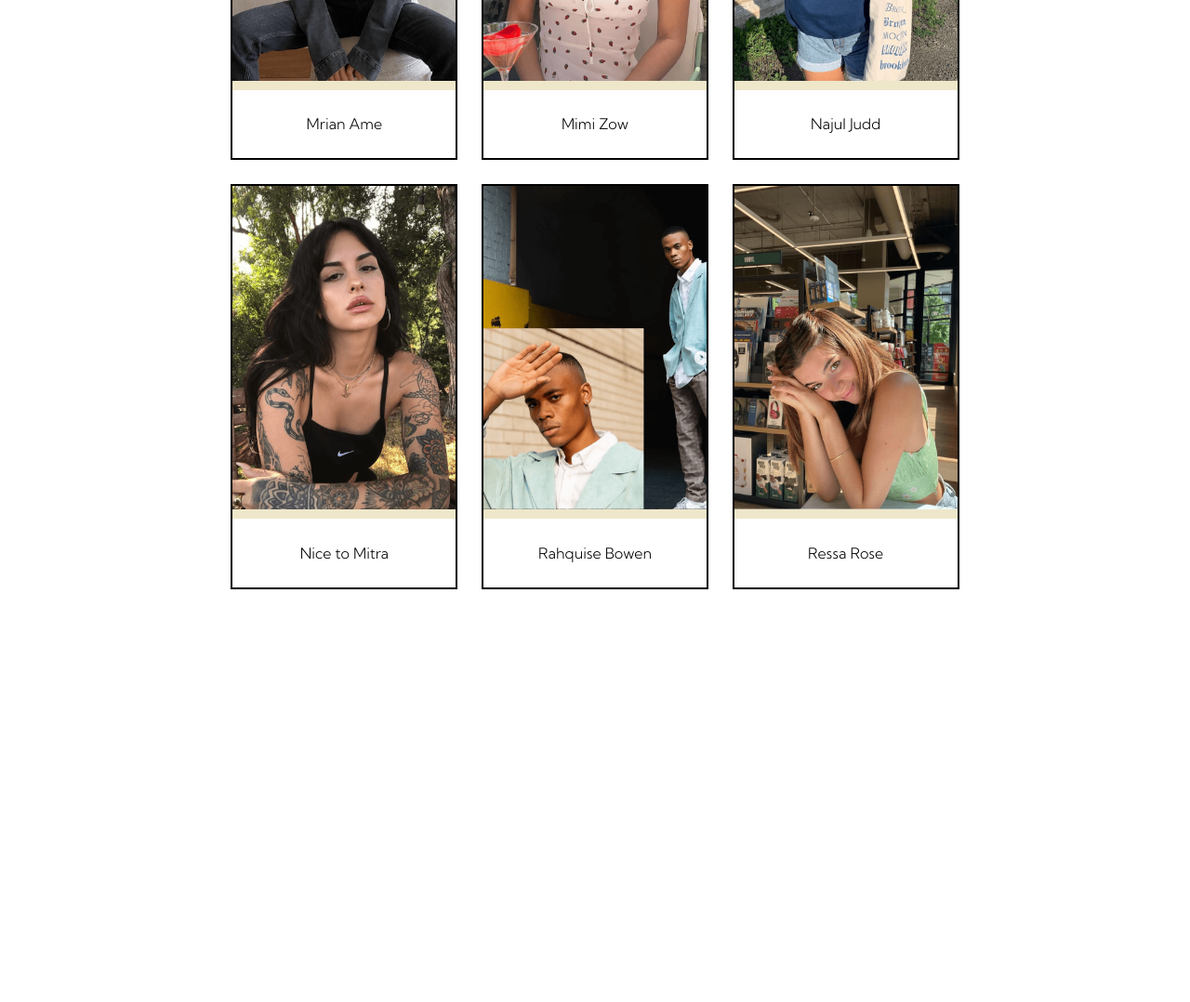
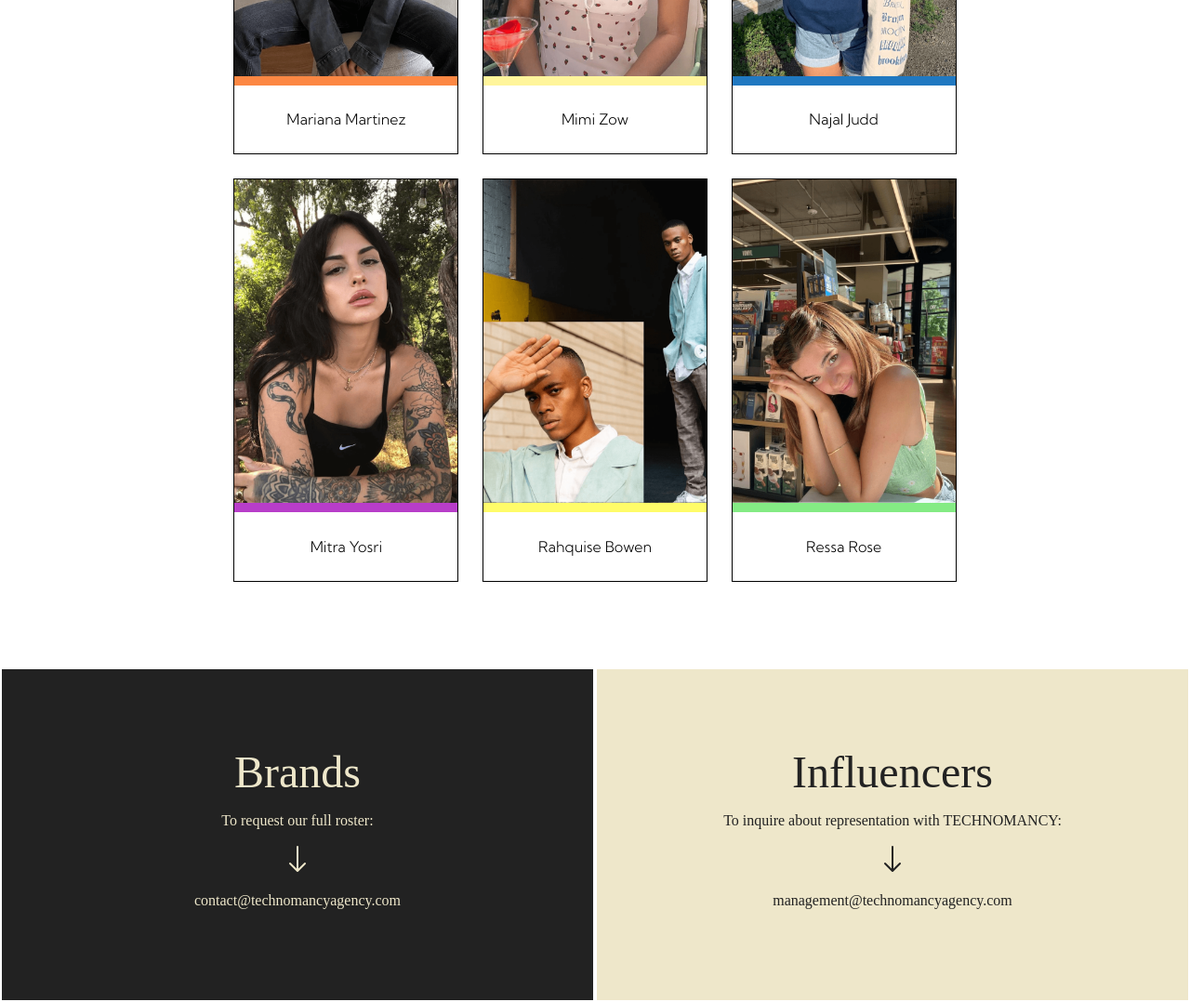
Before and after one commit to SpencerKK/technomancy-agency, a plain HTML site: page talent.html in a window 1280 px wide. Shown: the part 1400-2478 px from the top of the page at 93% size. Before the commit the page ends 2046 px from the top, so only its background shows below. Drawn offline with Linux system fonts and the light colour scheme.

Commit message:
Talent page card border color changed

```diff
--- a/assets/scss/talent/_talent.scss
+++ b/assets/scss/talent/_talent.scss
@@ -13,7 +13,7 @@
         display: flex;
         flex-direction: column;
         align-items: center;
-        border: 2px solid #000;
+        border: 1px solid #000;
         img {
             width: 15em;
         }
--- a/talent.html
+++ b/talent.html
@@ -24,21 +24,21 @@
       <div class="talent">
           <div class="card">
               <img src="assets/images/talent/@allisonho.png" />
-              <div class="name">
+              <div class="name" style="border-top:10px solid lightblue;">
                   <p>Allison Ho</p>
               </div>
-              <p class="instagram">@allisonho</p>
+              <p class="instagram">@alllisonho</p>
           </div>
           <div class="card">
               <img src="assets/images/talent/@amiramoosa.png" />
-              <div class="name">
+              <div class="name" style="border-top:10px solid #6ab04c;">
                   <p>Amira Moosa</p>
               </div>
               <p class="instagram">@amiramoosa</p>
           </div>
           <div class="card">
               <img src="assets/images/talent/@clairemost.png" />
-              <div class="name">
+              <div class="name" style="border-top:10px solid rgb(172, 162, 255);">
                   <p>Claire Most</p>
               </div>
               <p class="instagram">@clairemost</p>
@@ -46,67 +46,110 @@
           <div class="card">
               <img src="assets/images/talent/@hollyeelu.png" />
               <div class="name">
-                  <p>Holly Eelu</p>
+                  <p>Holly Boorman</p>
               </div>
-              <p class="instagram">@hollyeelu</p>
+              <p class="instagram">@hollyleelu</p>
           </div>
           <div class="card">
               <img src="assets/images/talent/@jazzyjordz.png" />
-              <div class="name">
-                  <p>Jazzy Jordan?</p>
+              <div class="name" style="border-top:10px solid rgb(233, 60, 60);">
+                  <p>Jordan Charles</p>
               </div>
               <p class="instagram">@jazzyjordz</p>
           </div>
           <div class="card">
               <img src="assets/images/talent/@madisonelainechertow.png" />
-              <div class="name">
+              <div class="name" style="border-top:10px solid rgb(60, 233, 210);">
                   <p>Madison Chertow</p>
               </div>
               <p class="instagram">@madisonelainechertow</p>
           </div>
           <div class="card">
               <img src="assets/images/talent/@marianame.png" />
-              <div class="name">
-                  <p>Mrian Ame</p>
+              <div class="name" style="border-top:10px solid rgb(252, 135, 67);">
+                  <p>Mariana Martinez</p>
               </div>
               <p class="instagram">@marianame</p>
           </div>
           <div class="card">
               <img src="assets/images/talent/@mimizow.png" />
-              <div class="name">
+              <div class="name" style="border-top:10px solid rgb(255, 245, 155);">
                   <p>Mimi Zow</p>
               </div>
               <p class="instagram">@mimizow</p>
           </div>
           <div class="card">
               <img src="assets/images/talent/@najuljudd.png" />
-              <div class="name">
-                  <p>Najul Judd</p>
+              <div class="name" style="border-top:10px solid rgb(32, 120, 192);">
+                  <p>Najal Judd</p>
               </div>
-              <p class="instagram">@najuljudd</p>
+              <p class="instagram">@najaljudd</p>
           </div>
           <div class="card">
               <img src="assets/images/talent/@nice.to.mitra.png" />
-              <div class="name">
-                  <p>Nice to Mitra</p>
+              <div class="name" style="border-top:10px solid rgb(184, 61, 201);">
+                  <p>Mitra Yosri</p>
               </div>
               <p class="instagram">@nice.to.mitra</p>
           </div>
           <div class="card">
               <img src="assets/images/talent/@rahquisebowen.png" />
-              <div class="name">
+              <div class="name" style="border-top:10px solid #fffc69;">
                   <p>Rahquise Bowen</p>
               </div>
               <p class="instagram">@rahquisebowen</p>
           </div>
           <div class="card">
               <img src="assets/images/talent/@ressarose.png" />
-              <div class="name">
+              <div class="name" style="border-top:10px solid #84eb84;">
                   <p>Ressa Rose</p>
               </div>
               <p class="instagram">@ressarose</p>
           </div>
       </div>
+
+      <div class="contact">
+        <div class="brands">
+           <p>Brands</p>
+           <div class="contact-detail">
+              <p>To request our full roster:</p>
+              <svg
+                 width="1em"
+                 height="1em"
+                 viewBox="0 0 16 16"
+                 class="bi bi-arrow-down"
+                 fill="currentColor"
+                 xmlns="http://www.w3.org/2000/svg"
+              >
+                 <path
+                    fill-rule="evenodd"
+                    d="M8 1a.5.5 0 0 1 .5.5v11.793l3.146-3.147a.5.5 0 0 1 .708.708l-4 4a.5.5 0 0 1-.708 0l-4-4a.5.5 0 0 1 .708-.708L7.5 13.293V1.5A.5.5 0 0 1 8 1z"
+                 />
+              </svg>
+              <p class="email">contact@technomancyagency.com</p>
+           </div>
+        </div>
+        <div class="influencers">
+           <p>Influencers</p>
+           <div class="contact-detail">
+              <p>To inquire about representation with TECHNOMANCY:</p>
+              <svg
+                 width="1em"
+                 height="1em"
+                 viewBox="0 0 16 16"
+                 class="bi bi-arrow-down"
+                 fill="currentColor"
+                 xmlns="http://www.w3.org/2000/svg"
+              >
+                 <path
+                    fill-rule="evenodd"
+                    d="M8 1a.5.5 0 0 1 .5.5v11.793l3.146-3.147a.5.5 0 0 1 .708.708l-4 4a.5.5 0 0 1-.708 0l-4-4a.5.5 0 0 1 .708-.708L7.5 13.293V1.5A.5.5 0 0 1 8 1z"
+                 />
+              </svg>
+              <p class="email">management@technomancyagency.com</p>
+           </div>
+        </div>
+     </div>
 
       <div id="myModal" class="modal">
          <div class="modal-content">
```
Also changed, not shown: contact.html (+1 -1 lines), dist/style.css.
